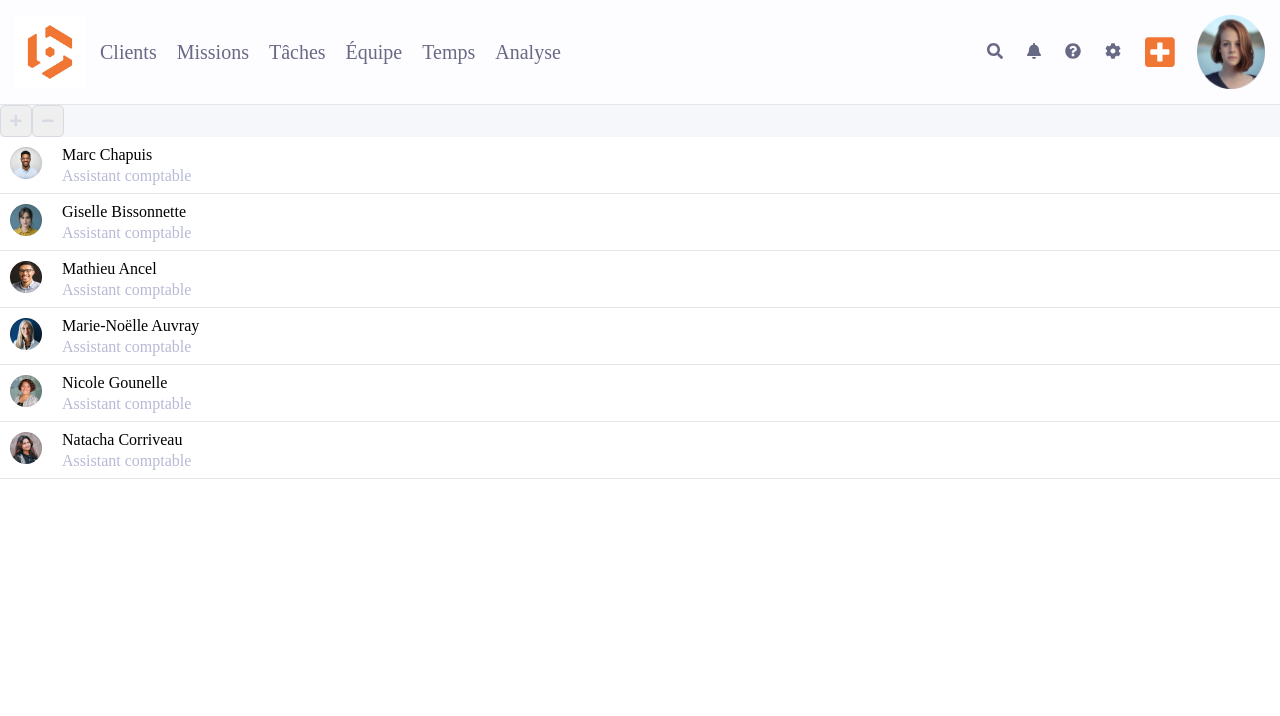
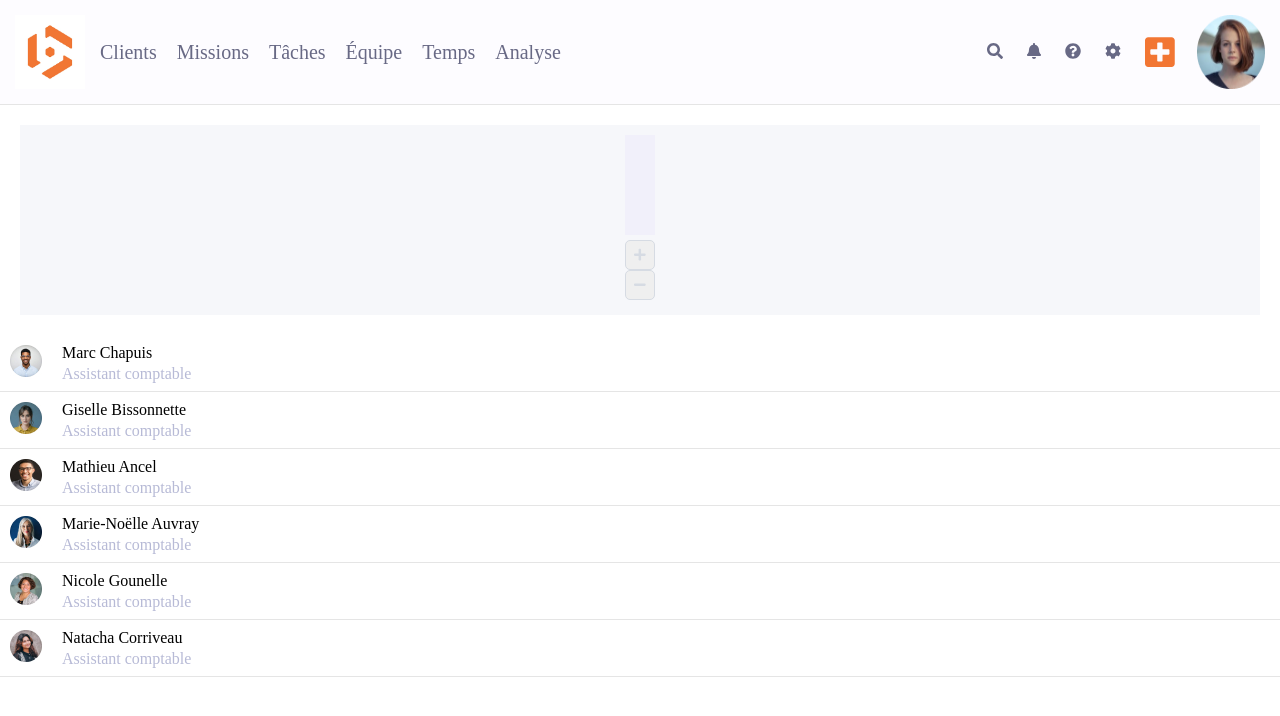
Before and after one commit to deepikabekal/Beeye-1.0, a React (Create React App) app: page / in a window 1280 px wide. Shown: the top 716 px of the page. Built offline with nearby package versions, Linux system fonts and the light colour scheme.

Commit message:
style for bars added

```diff
--- a/public/index.css
+++ b/public/index.css
@@ -6,6 +6,7 @@
   --lightGray: #b7bad6;
   --greysMed01: #d6dbe3;
   --greysLight02: #f6f7fa;
+  --baseLight20: #f1f0fa;
   /* --dark: #000000;
   --darker: #111111;
   --error: rgb(228, 46, 1);
--- a/src/components/TeamSection/GraphSection/Button.js
+++ b/src/components/TeamSection/GraphSection/Button.js
@@ -4,7 +4,7 @@ import { faPlus, faMinus } from "@fortawesome/free-solid-svg-icons";
 
 function Button() {
   return (
-    <div>
+    <div className="button-set">
       <button type="button" className="inc-dec-btn">
         <FontAwesomeIcon icon={faPlus} className="icon-color" />
       </button>
--- a/src/components/TeamSection/GraphSection/Column.js
+++ b/src/components/TeamSection/GraphSection/Column.js
@@ -3,7 +3,7 @@ import Button from "./Button";
 
 function Column() {
   return (
-    <div>
+    <div className="col-bar">
       <div className="bar"></div>
       <Button />
     </div>
--- a/src/components/TeamSection/GraphSection/Graph.js
+++ b/src/components/TeamSection/GraphSection/Graph.js
@@ -3,7 +3,7 @@ import Column from "./Column";
 
 function Graph() {
   return (
-    <div>
+    <div className="graph-div">
       <Column />
     </div>
   );
--- a/src/components/TeamSection/GraphSection/GraphStyles.css
+++ b/src/components/TeamSection/GraphSection/GraphStyles.css
@@ -1,14 +1,40 @@
 .section-div {
+  margin: 20px;
   background-color: var(--greysLight02);
 }
 
 .inc-dec-btn {
   border: 1px solid var(--greysMed01);
   border-radius: 5px;
-  width: 32px;
-  height: 32px;
+  width: 30px;
+  height: 30px;
 }
 
 .icon-color {
   color: var(--greysMed01);
 }
+
+.bar {
+  width: 30px;
+  height: 100px;
+  padding: 5px;
+  background-color: var(--baseLight20);
+}
+
+.col-bar {
+  padding: 10px;
+  display: flex;
+  flex-direction: column;
+  align-items: center;
+}
+
+.button-set {
+  display: flex;
+  flex-direction: column;
+  padding: 5px;
+}
+
+.graph-div {
+  display: flex;
+  flex-direction: column;
+}
```
